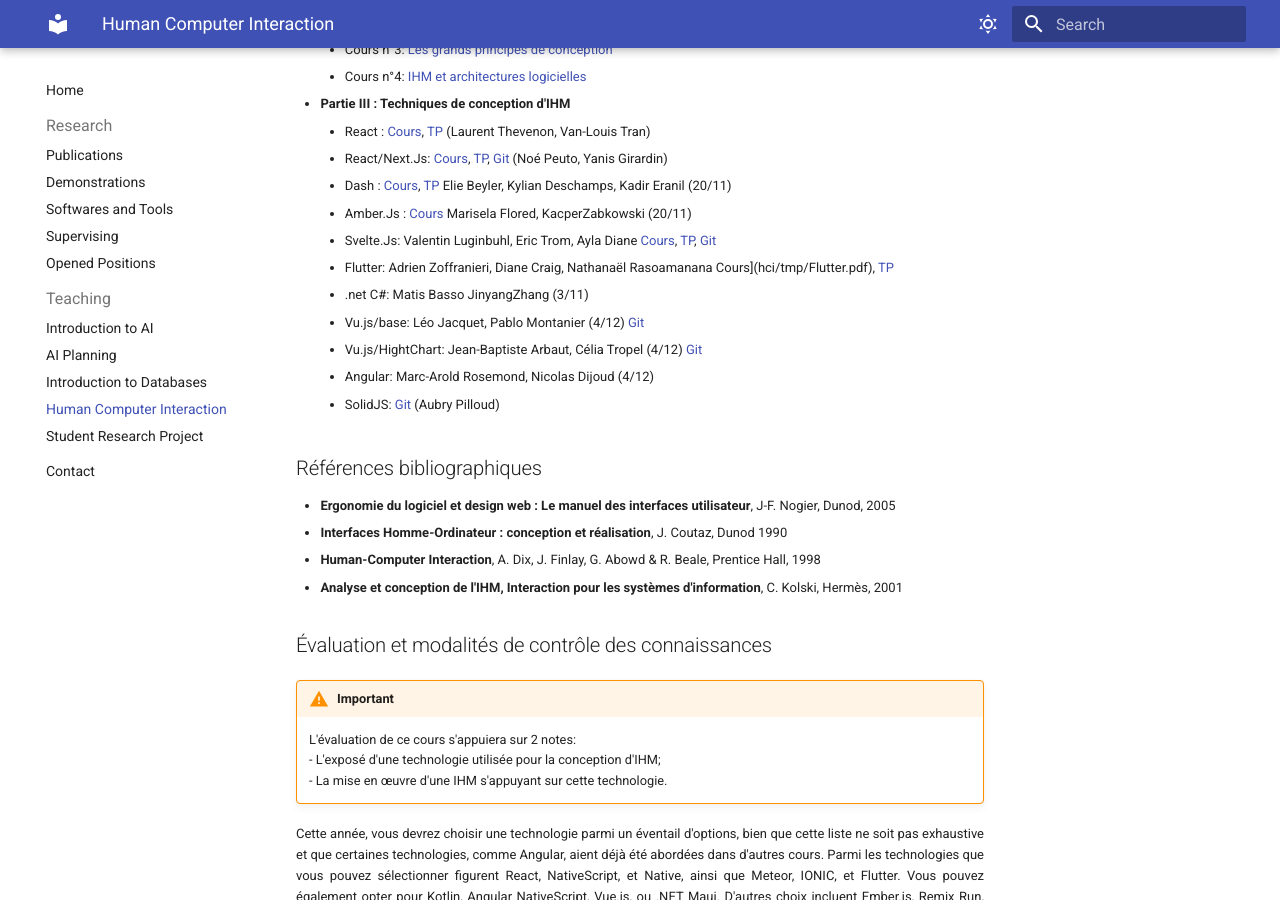
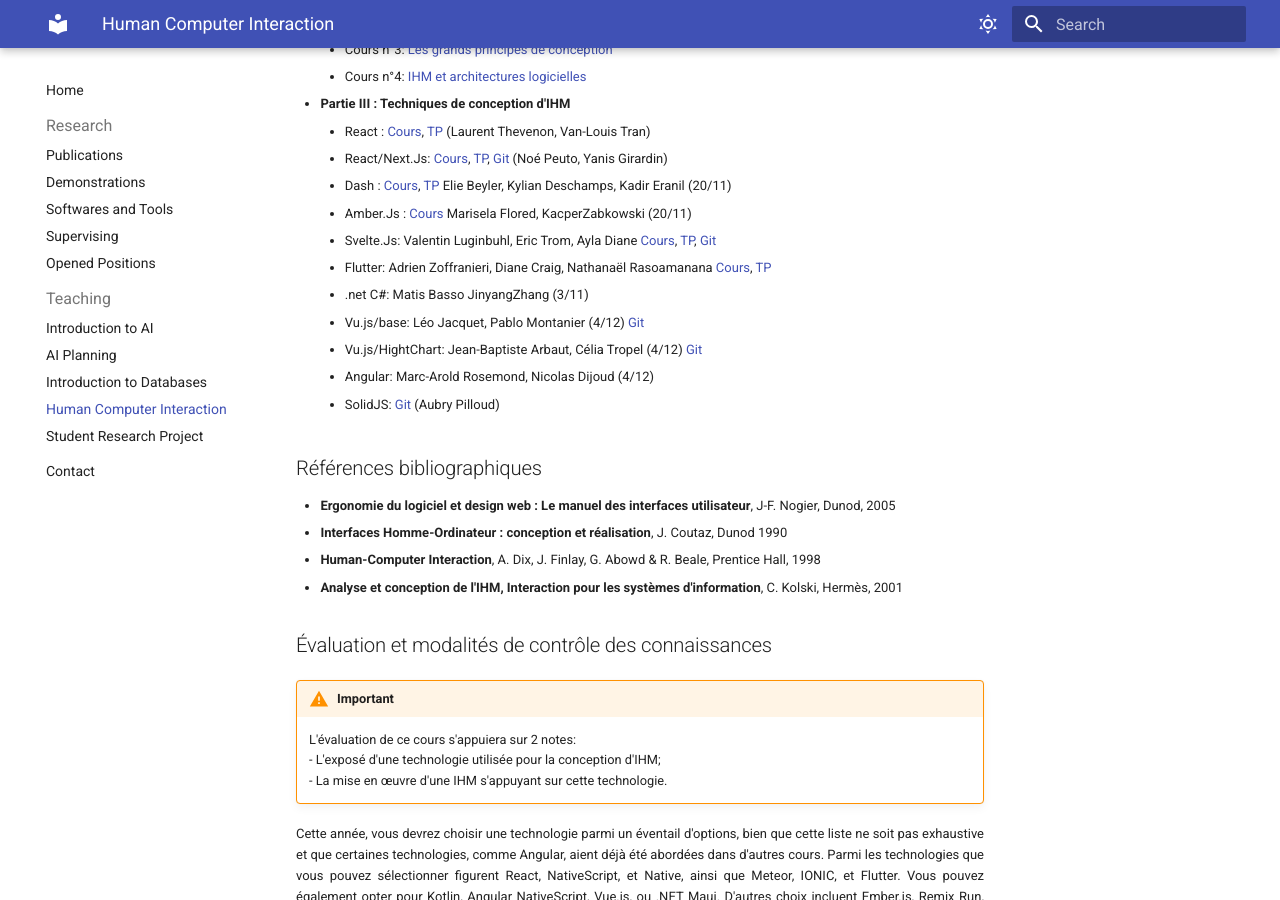
Before and after one commit to pellierd/homepage, an MkDocs documentation site: the page built from docs/teaching/hci.md, in a window 1280 px wide and 900 px high, scrolled down 779 px. Built offline with MkDocs 1.6.1 and Material for MkDocs 9.7.7, drawn with Linux system fonts in a browser that asks for light colours.

Commit message:
Ajout Flutter

```diff
--- a/docs/teaching/hci.md
+++ b/docs/teaching/hci.md
@@ -30,7 +30,7 @@ Après un rappel des principes ergonomiques, ce cours s’intéresse essentielle
     - Dash : [Cours](hci/tmp/Dash.pdf), [TP](https://github.com/Fina49/Projet_IHM.git) Elie Beyler, Kylian Deschamps, Kadir Eranil (20/11)
     - Amber.Js : [Cours](hci/tmp/EmberJS.pdf) Marisela Flored, KacperZabkowski (20/11)
     - Svelte.Js: Valentin Luginbuhl, Eric Trom, Ayla Diane [Cours](https://www.canva.com/design/DAG5PXv9in4/KtJ4V155oL0VE3xcHTVVtw/edit), [TP](https://www.notion.so/lelinguine/D-couverte-de-SvelteJS-2a9687c54bf880c591fbf5ac4e363f63), [Git](https://github.com/lelinguine/ihm-project)
-    - Flutter: Adrien Zoffranieri, Diane Craig, Nathanaël Rasoamanana Cours](hci/tmp/Flutter.pdf), [TP](https://github.com/Pandaniens/FlutterTestIHM/)
+    - Flutter: Adrien Zoffranieri, Diane Craig, Nathanaël Rasoamanana [Cours](hci/tmp/Flutter.pdf), [TP](https://github.com/Pandaniens/FlutterTestIHM/)
     - .net C#: Matis Basso JinyangZhang (3/11)
     - Vu.js/base: Léo Jacquet, Pablo Montanier (4/12) [Git](https://github.com/leo-jcq/projet-ihm)
     - Vu.js/HightChart: Jean-Baptiste Arbaut, Célia Tropel (4/12) [Git](https://github.com/CTRetu/Interaction-Homme-Machine-Arbaut-Tropel-MIASHS-IC)
```
